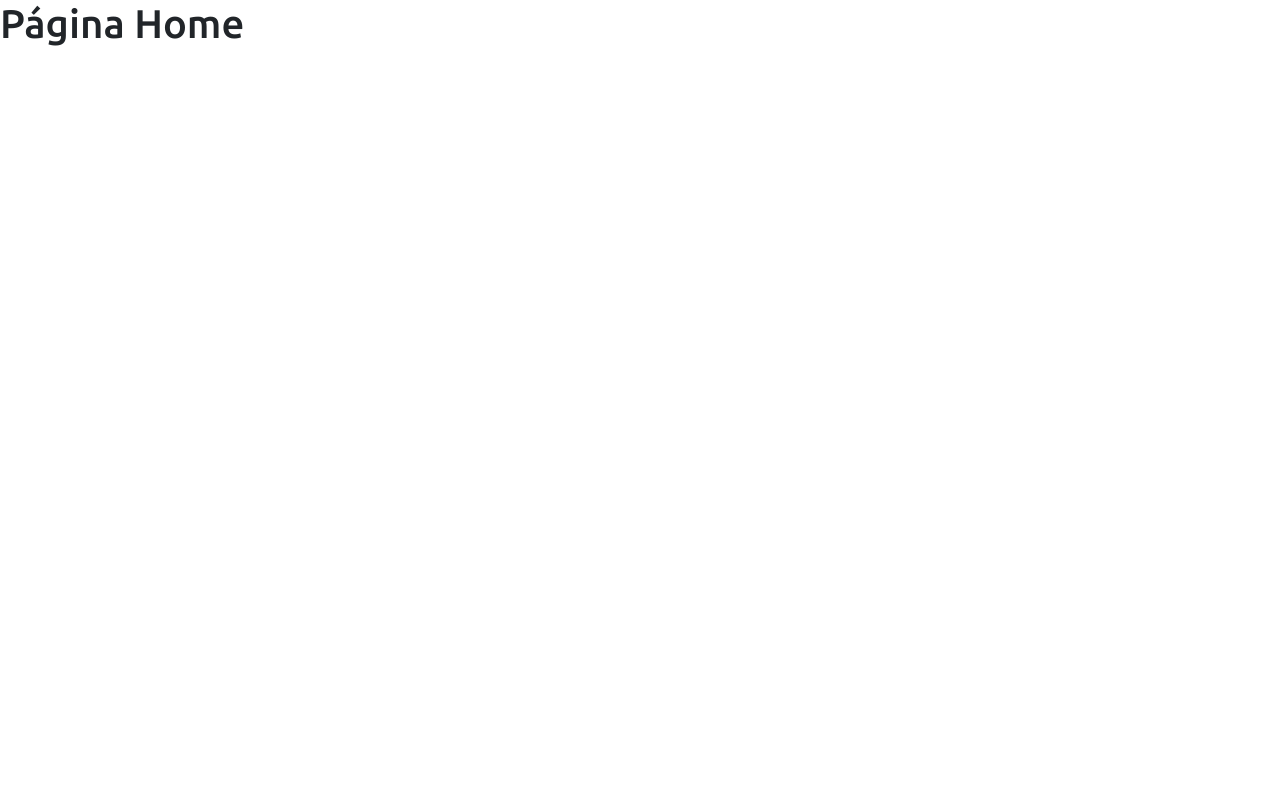
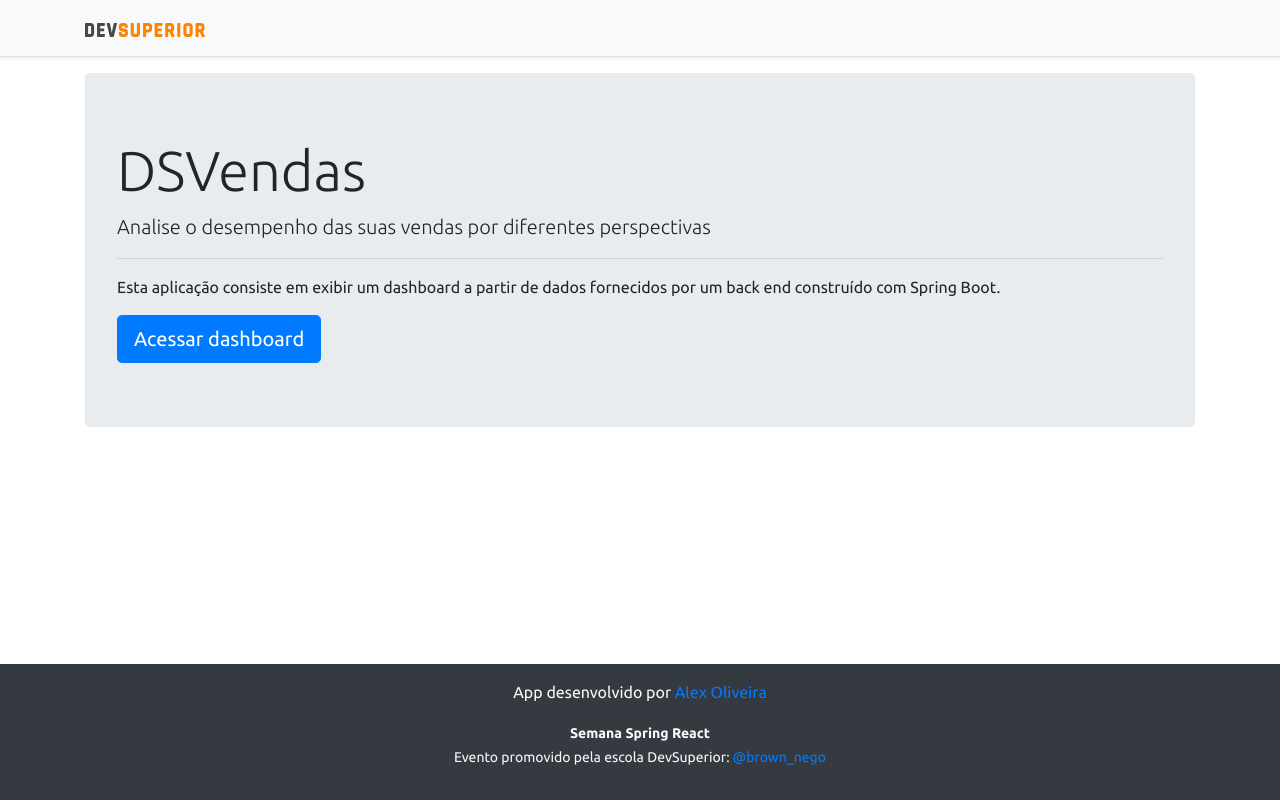
Before and after one commit to BrownNego/projeto-sds3, a React (Create React App) app in the folder frontend/: page / in a window 1280 px wide. Built offline with nearby package versions, Linux system fonts and the light colour scheme.

Commit message:
Home, navigation

```diff
--- a/frontend/src/components/Footer/index.tsx
+++ b/frontend/src/components/Footer/index.tsx
@@ -4,7 +4,7 @@
             <div className="container">
                 <p className="text-light">App desenvolvido por <a href="https://github.com/BrownNego" target="_blank" rel="noreferrer">Alex Oliveira</a></p>
                 <p className="text-light"><small><strong>Semana Spring React</strong><br />
-            Evento promovido pela escola DevSuperior: <a href="https://instagram.com/brown_nego" target="_blank" rel="noreferrer">@devsuperior.ig</a></small></p>
+            Evento promovido pela escola DevSuperior: <a href="https://instagram.com/brown_nego" target="_blank" rel="noreferrer">@brown_nego</a></small></p>
             </div>
         </footer>
 
--- a/frontend/src/components/NavBar/index.tsx
+++ b/frontend/src/components/NavBar/index.tsx
@@ -1,11 +1,14 @@
 import ImgDsDark from 'assets/img/ds_dark.svg';
+import { Link } from 'react-router-dom';
 
 const NavBar = () => {
     return (
         <div className="d-flex flex-column flex-md-row align-items-center p-3 px-md-4 mb-3 bg-light border-bottom shadow-sm">
             <div className="container">
                 <nav className="my-2 my-md-0 mr-md-3">
-                    <img src={ImgDsDark} alt="DevSuperior" width="120" />
+                    <Link to="/">
+                        <img src={ImgDsDark} alt="DevSuperior" width="120" />
+                    </Link>
                 </nav>
             </div>
         </div>
--- a/frontend/src/pages/Home/index.tsx
+++ b/frontend/src/pages/Home/index.tsx
@@ -1,8 +1,24 @@
+import Footer from "components/Footer";
+import NavBar from "components/NavBar";
+import { Link } from "react-router-dom";
+
 const Home = () => {
     return (
-        <div>
-            <h1>Página Home</h1>
-        </div>
+        <>
+            <NavBar />
+            <div className="container">
+                <div className="jumbotron">
+                    <h1 className="display-4">DSVendas</h1>
+                    <p className="lead">Analise o desempenho das suas vendas por diferentes perspectivas</p>
+                    <hr />
+                    <p>Esta aplicação consiste em exibir um dashboard a partir de dados fornecidos por um back end construído com Spring Boot.</p>
+                    <Link className="btn btn-primary btn-lg" to="/dashboard">
+                        Acessar dashboard
+                    </Link>
+                </div>
+            </div>
+            <Footer />
+        </>
 
     );
 }
```
